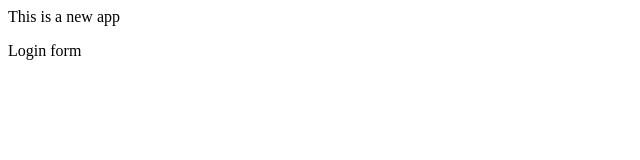
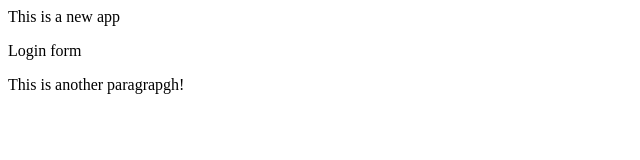
Before and after one commit to mrainikindi/testapp, a plain HTML site: page index.html in a window 1280 px wide. Shown: the whole page, without its empty margins (0-640 px from the left). Drawn offline with Linux system fonts and the light colour scheme.

Commit message:
Modified index.html

```diff
--- a/index.html
+++ b/index.html
@@ -5,5 +5,8 @@
   <body>
     <p>This is a new app</p>
     Login form
+    <p>
+     This is another paragrapgh!
+    </p>
   </body>
 </html>
```
